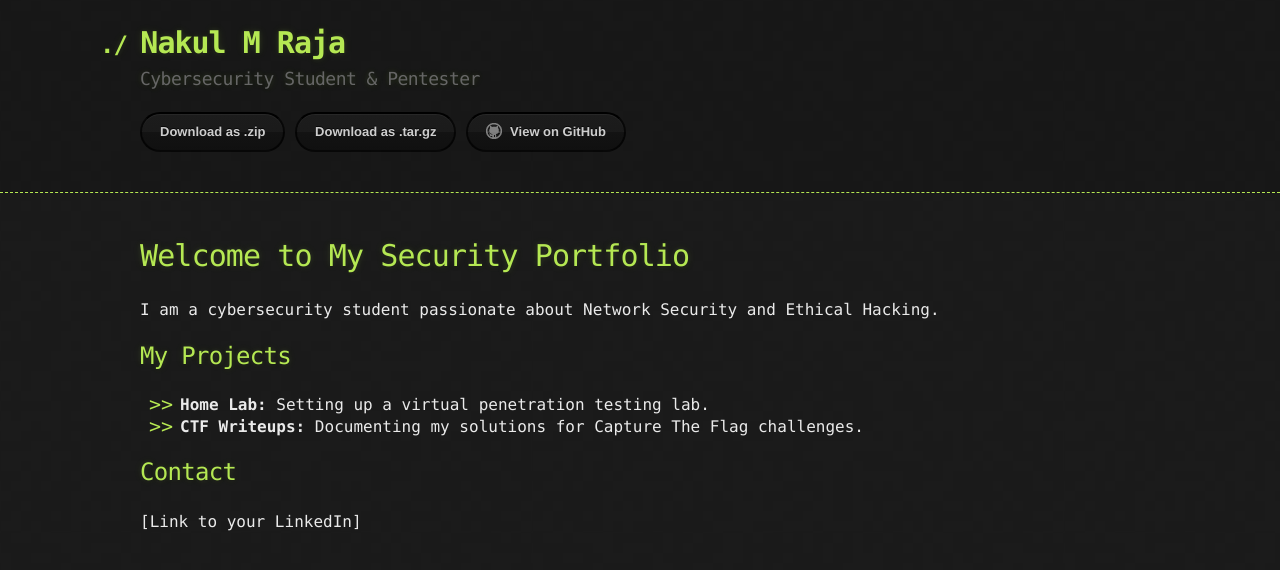
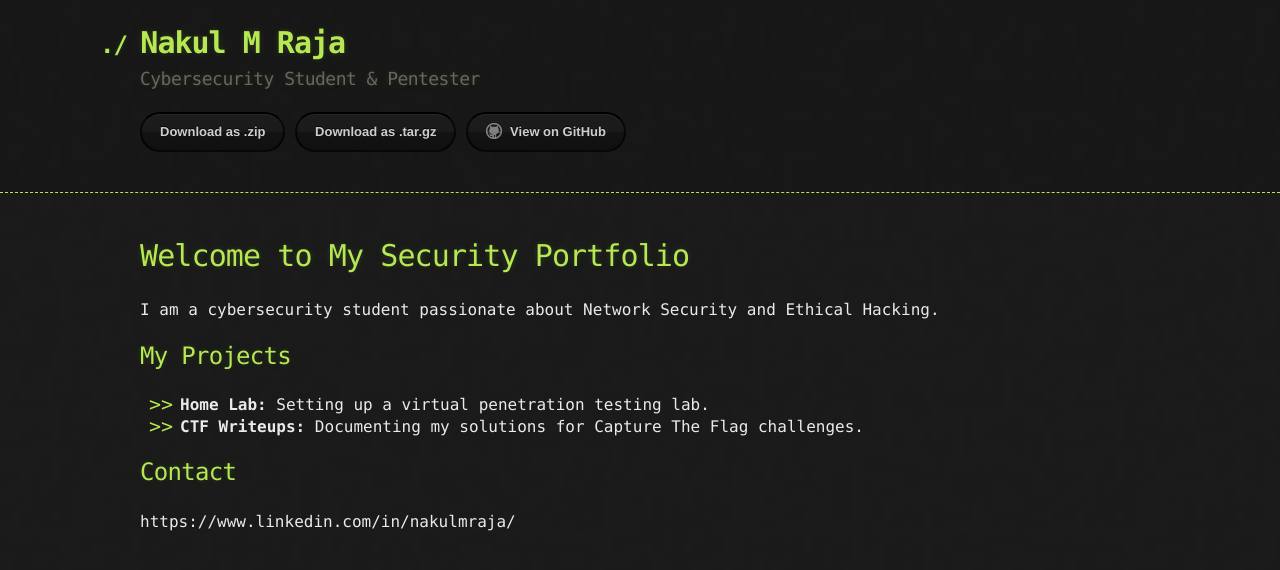
Before and after one commit to nakulmr/nakulmr.github.io, a Jekyll site: the page built from index.md, in a window 1280 px wide. Shown: the top 570 px of the page. Built offline with Jekyll 4.4.1, drawn with Linux system fonts in a browser that asks for light colours; our own code applies the rules of GitHub Pages for plain Markdown files.

Commit message:
Update index.md

```diff
--- a/index.md
+++ b/index.md
@@ -7,4 +7,4 @@ I am a cybersecurity student passionate about Network Security and Ethical Hacki
 * **CTF Writeups:** Documenting my solutions for Capture The Flag challenges.
 
 ## Contact
-[Link to your LinkedIn]
+https://www.linkedin.com/in/nakulmraja/
```
